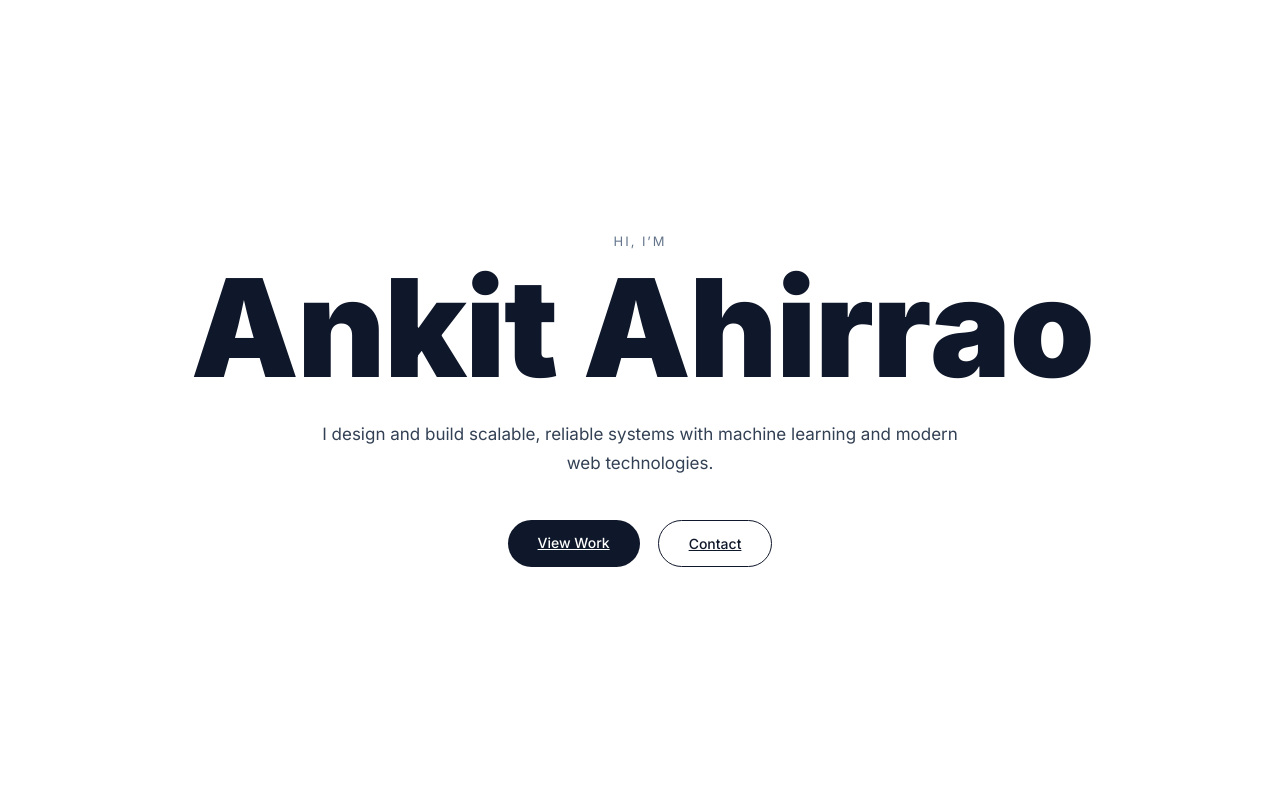
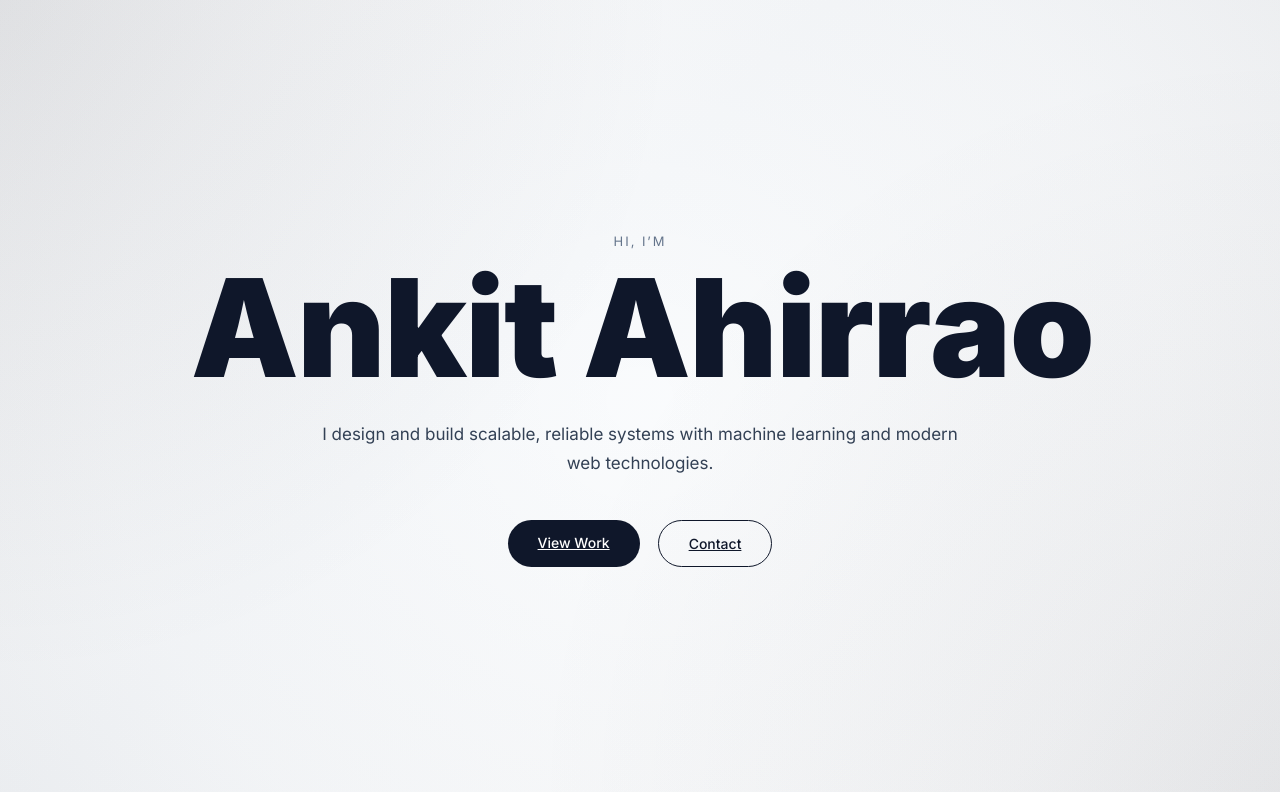
Before and after one commit to Ankit-Ahirrao/my-portfolio, a React (Vite) app: page / in a window 1280 px wide. Shown: the top 792 px of the page. Built offline with nearby package versions, Linux system fonts and the light colour scheme; a web font is replaced by a local one.

Commit message:
modify layout theme

```diff
--- a/src/styles/hero.css
+++ b/src/styles/hero.css
@@ -1,12 +1,44 @@
 .hero {
   position: relative;
   height: 100vh;
-  background: #ffffff;
   overflow: hidden;
   display: flex;
   align-items: center;
   justify-content: center;
+
+  /* Glossy white background */
+  background:
+    radial-gradient(
+      circle at top left,
+      rgba(15, 23, 42, 0.08),
+      transparent 45%
+    ),
+    radial-gradient(
+      circle at bottom right,
+      rgba(15, 23, 42, 0.06),
+      transparent 50%
+    ),
+    linear-gradient(
+      135deg,
+      #ffffff 0%,
+      #f8fafc 40%,
+      #ffffff 100%
+    );
 }
+
+.hero::after {
+  content: "";
+  position: absolute;
+  inset: 0;
+  background: radial-gradient(
+    circle at center,
+    transparent 0%,
+    rgba(15, 23, 42, 0.03) 70%,
+    rgba(15, 23, 42, 0.06) 100%
+  );
+  pointer-events: none;
+}
+
 
 .hero-content {
   position: relative;
```
